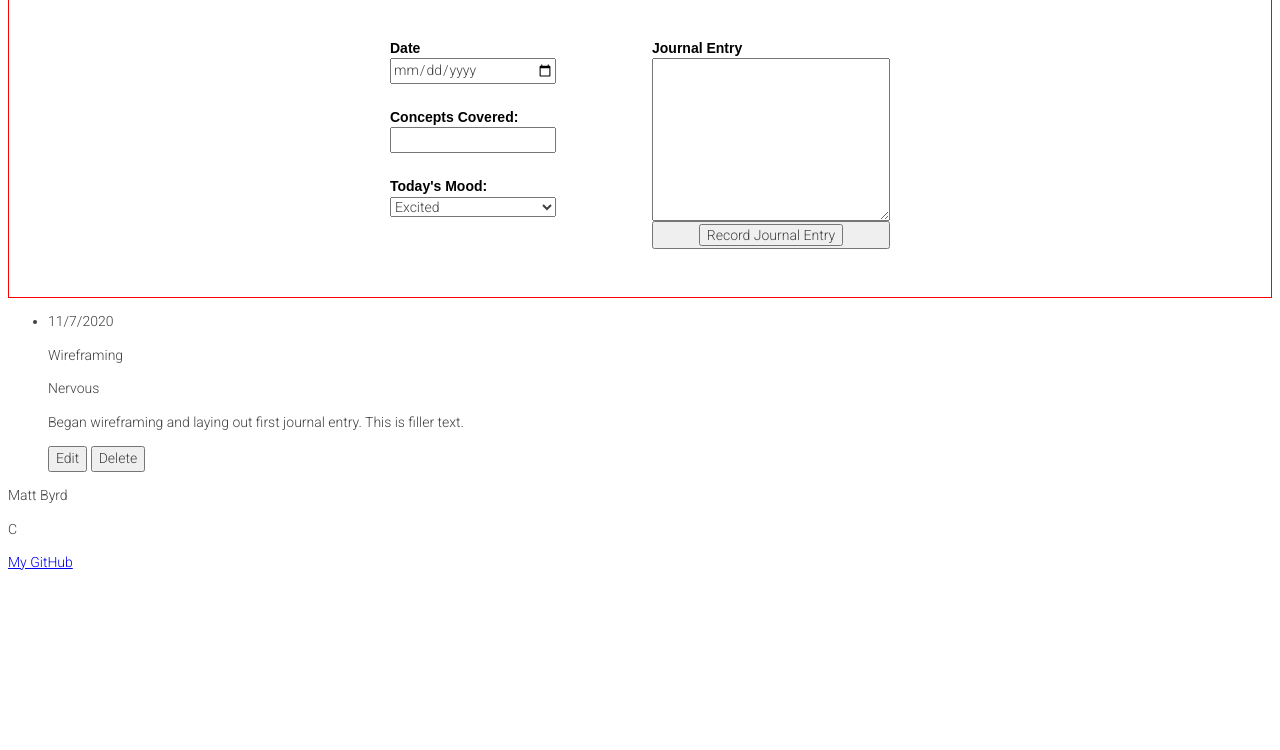
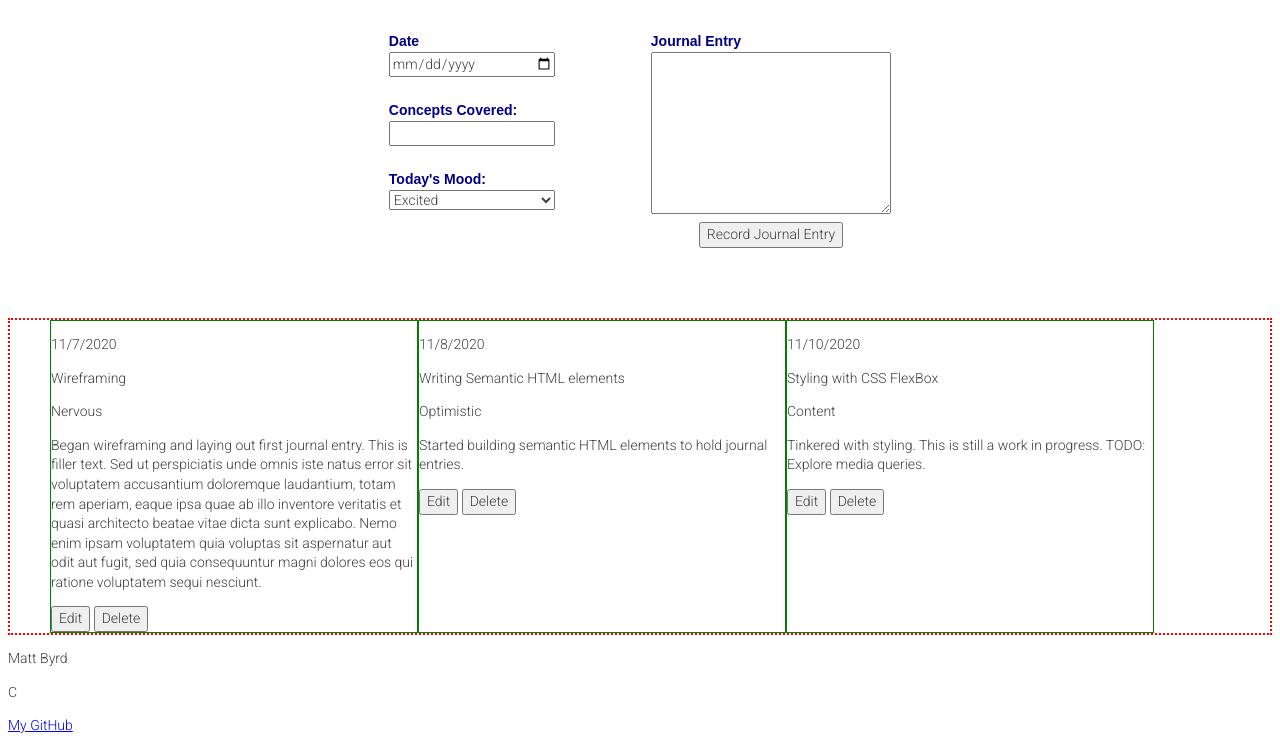
Before and after one commit to mbyrd27/daily-journal, a plain HTML site: page index.html in a window 1280 px wide. Shown: the part 152-902 px from the top of the page. Before the commit the page ends 800 px from the top, so only its background shows below. Drawn offline with Linux system fonts and the light colour scheme.

Commit message:
Added entries to HTML manually. Modularized some CSS files.

```diff
--- a/index.html
+++ b/index.html
@@ -44,8 +44,7 @@
                 <label for="journalText">Journal Entry</label>
                 <textarea id="journalText" name="journalText" rows="8" cols="30">
                 </textarea>
-                <button class="btn" type="button">
-                    <input type="submit" value="Record Journal Entry">
+                <button class="btn" type="submit">Record Journal Entry
                 </button>
             </div>
         </form>
@@ -59,7 +58,27 @@
                 <p class="entry-concepts">Wireframing</p>
                 <p class="entry-mood">Nervous</p>
                 <p class="entry-content">Began wireframing and laying out first
-                    journal entry. This is filler text.
+                    journal entry. This is filler text. Sed ut perspiciatis unde omnis iste natus error sit voluptatem accusantium doloremque laudantium, totam rem aperiam, eaque ipsa quae ab illo inventore veritatis et quasi architecto beatae vitae dicta sunt explicabo. Nemo enim ipsam voluptatem quia voluptas sit aspernatur aut odit aut fugit, sed quia consequuntur magni dolores eos qui ratione voluptatem sequi nesciunt.
+                </p>
+                <button class="edit">Edit</button>
+                <button class="delete">Delete</button>
+            </li>
+
+            <li class="entry">
+                <p class="entry-date">11/8/2020</p>
+                <p class="entry-concepts">Writing Semantic HTML elements</p>
+                <p class="entry-mood">Optimistic</p>
+                <p class="entry-content">Started building semantic HTML elements to hold journal entries.
+                </p>
+                <button class="edit">Edit</button>
+                <button class="delete">Delete</button>
+            </li>
+
+            <li class="entry">
+                <p class="entry-date">11/10/2020</p>
+                <p class="entry-concepts">Styling with CSS FlexBox</p>
+                <p class="entry-mood">Content</p>
+                <p class="entry-content">Tinkered with styling. This is still a work in progress. TODO: Explore media queries.
                 </p>
                 <button class="edit">Edit</button>
                 <button class="delete">Delete</button>
--- /dev/null
+++ b/styles/entryList.css
@@ -0,0 +1,11 @@
+.entries {
+    display: flex;
+    flex-wrap: wrap;
+    list-style-type: none;
+    border: 2px dotted red;
+}
+
+.entry {
+    border: 1px solid green;
+    width: 30%;
+}
--- /dev/null
+++ b/styles/form.css
@@ -0,0 +1,35 @@
+.entryForm {
+    display: flex;
+    justify-content: center;
+}
+
+.entryForm--left {
+    display: flex;
+    flex-direction: column;
+    margin: 2rem;
+    padding: 1rem;
+}
+
+.entryForm--right {
+    display: flex;
+    flex-direction: column;
+    margin: 2rem;
+    padding: 1rem;
+}
+
+.entryForm--item {
+    display: flex;
+    flex-direction: column;
+    justify-content: center;
+    padding-bottom: 1.5rem;
+}
+
+label {
+    font-family: Arial;
+    color: navy;
+    font-weight: bold;
+}
+
+.btn {
+    margin: 0.5rem 3rem;
+}
--- a/styles/main.css
+++ b/styles/main.css
@@ -1,4 +1,6 @@
 @import url('https://fonts.googleapis.com/css2?family=Roboto:wght@300&display=swap');
+@import 'form.css';
+@import 'entryList.css';
 
 /*Typography
 -----------------------------------------------------------------*/
@@ -18,36 +20,7 @@ h1,h2,h3,h4,h5,h6 {
     letter-spacing: 2px;
 }
 
-
-.entryForm {
+header {
     display: flex;
     justify-content: center;
-    border: 1px solid red;
 }
-
-.entryForm--left {
-    display: flex;
-    flex-direction: column;
-    margin: 2rem;
-    padding: 1rem;
-}
-
-.entryForm--right {
-    display: flex;
-    flex-direction: column;
-    margin: 2rem;
-    padding: 1rem;
-}
-
-.entryForm--item {
-    display: flex;
-    flex-direction: column;
-    justify-content: center;
-    padding-bottom: 1.5rem;
-}
-
-label {
-    font-family: Arial;
-    color: black;
-    font-weight: bold;
-}
```
